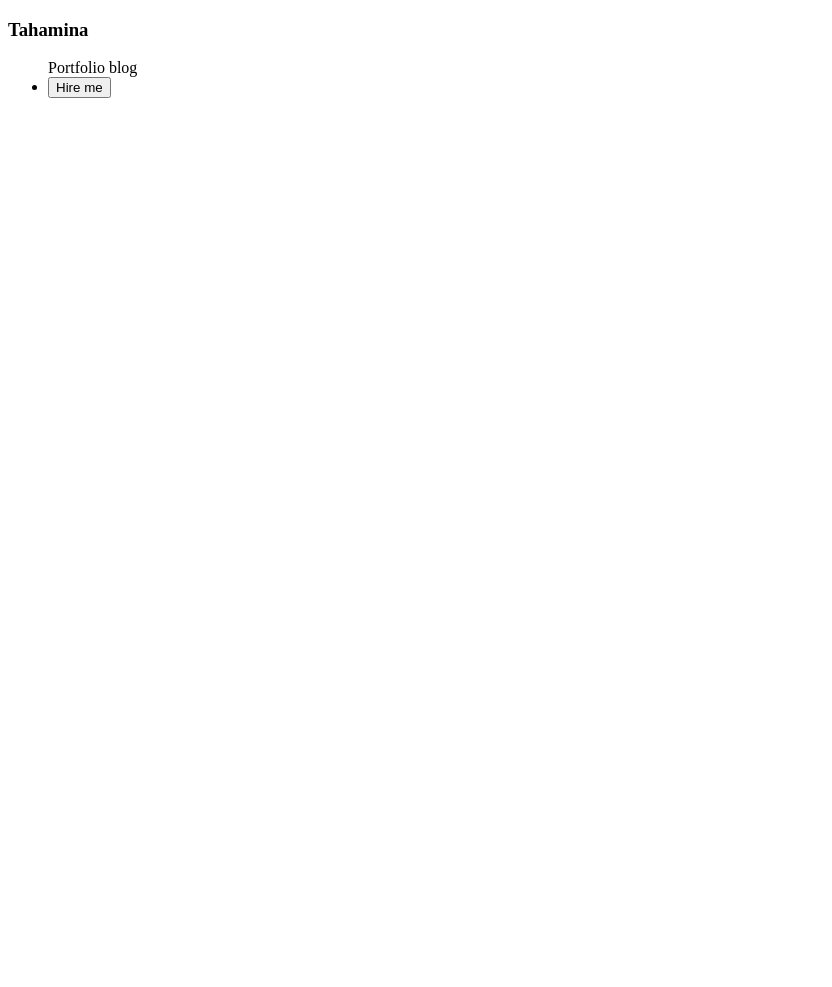
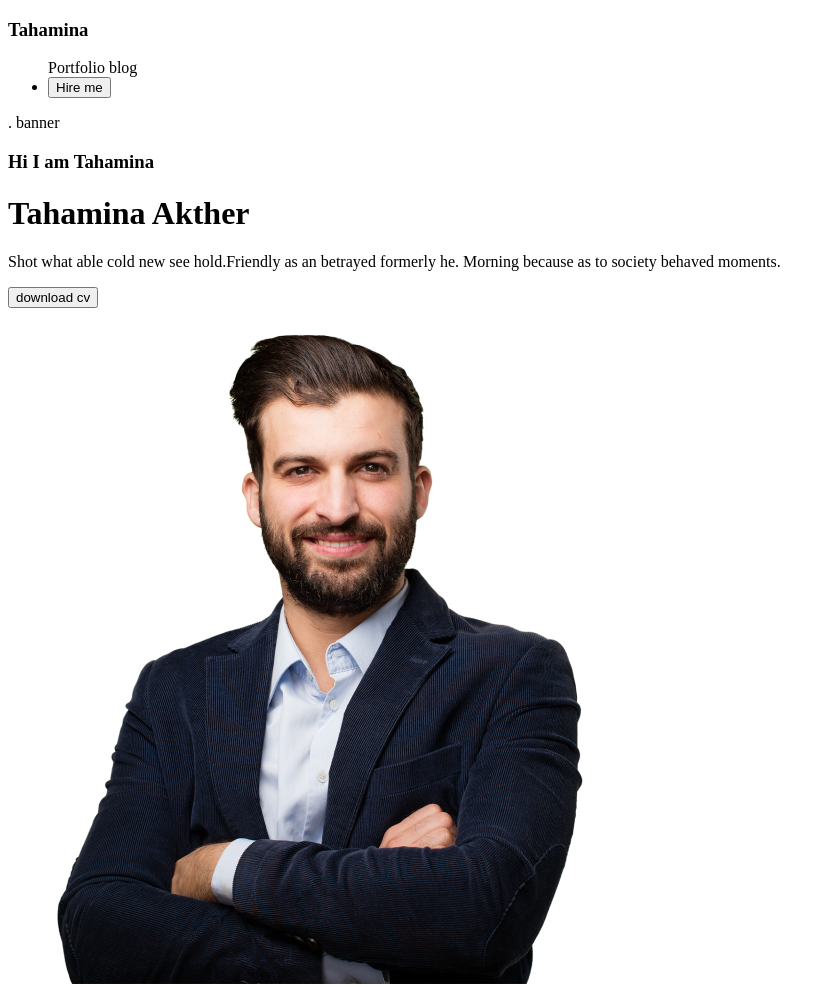
Before and after one commit to Tahamina6026/first-wev, a plain HTML site: page index.html in a window 1280 px wide. Shown: the whole page, without its empty margins (0-832 px from the left). Before the commit the page ends 800 px from the top, so only its background shows below. Drawn offline with Linux system fonts and the light colour scheme.

Commit message:
added banner content

```diff
--- a/index.html
+++ b/index.html
@@ -5,21 +5,31 @@
     <meta name="viewport" content="width=device-width, initial-scale=1.0">
     <title>develop prot</title>
     <link rel="preconnect" href="https://fonts.googleapis.com">
-<link rel="preconnect" href="https://fonts.gstatic.com" crossorigin>
-<link href="https://fonts.googleapis.com/css2?family=Open+Sans:ital,wght@0,700;0,800;1,400;1,800&display=swap" rel="stylesheet">
+    <link rel="preconnect" href="https://fonts.googleapis.com">
+    <link rel="preconnect" href="https://fonts.gstatic.com" crossorigin>
+    <link href="https://fonts.googleapis.com/css2?family=Open+Sans:ital,wght@0,700;0,800;1,400;1,700;1,800&display=swap" rel="stylesheet">
 
     <link rel="stylesheet" href="styles/porfolio.css">
 </head>
 <body>
-    <header>
+    <header class="header">
         <nav>
-            <h3>Tahamina</h3>
+            <h3 class="nav-title">Tah<span class="text-primary">a</span>mina</h3>
             <ul>
                 <li<a href="">Portfolio</a></li>
                 <li<a href="">blog</a></li>
-                <li><button>Hire me</button></li>
+                <li><button class="btn-primary">Hire me</button></li>
             </ul>
         </nav>
+        . banner
+        <div class="banner"></div>
+        <div>
+            <h3 class="banner-greting">Hi I am Tahamina</h3>
+            <h1 class="banner-heading">Tahamina Akther</h1>
+            <p>Shot what able cold new see hold.Friendly as an betrayed formerly he. Morning because as to society behaved moments.</p>
+            <button class="btn-primary">download cv</button>
+        </div>
+        <img class="profile pic"  src="images/hardy.png"alt=""
 
     </header>
     <main>
```
